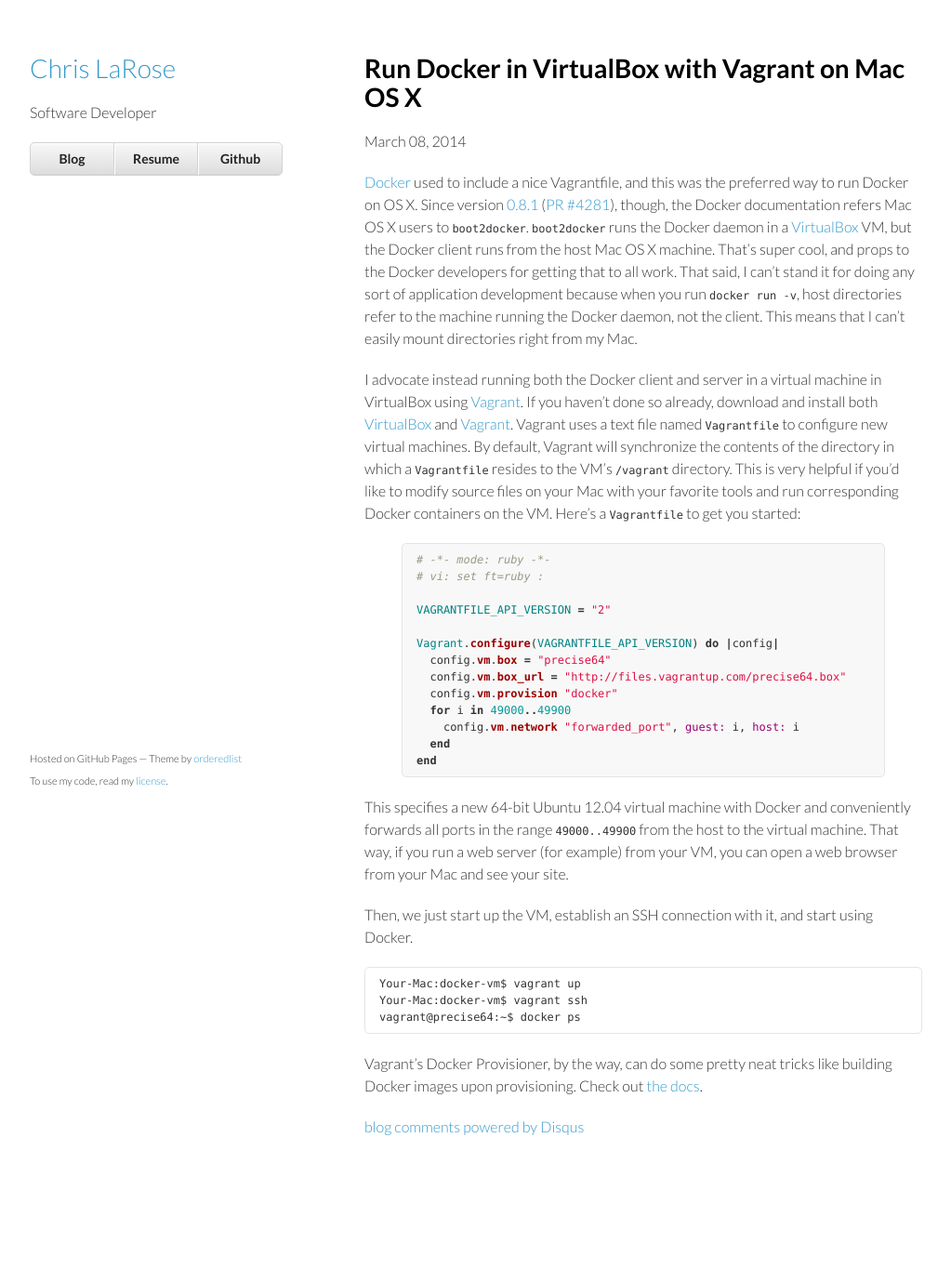
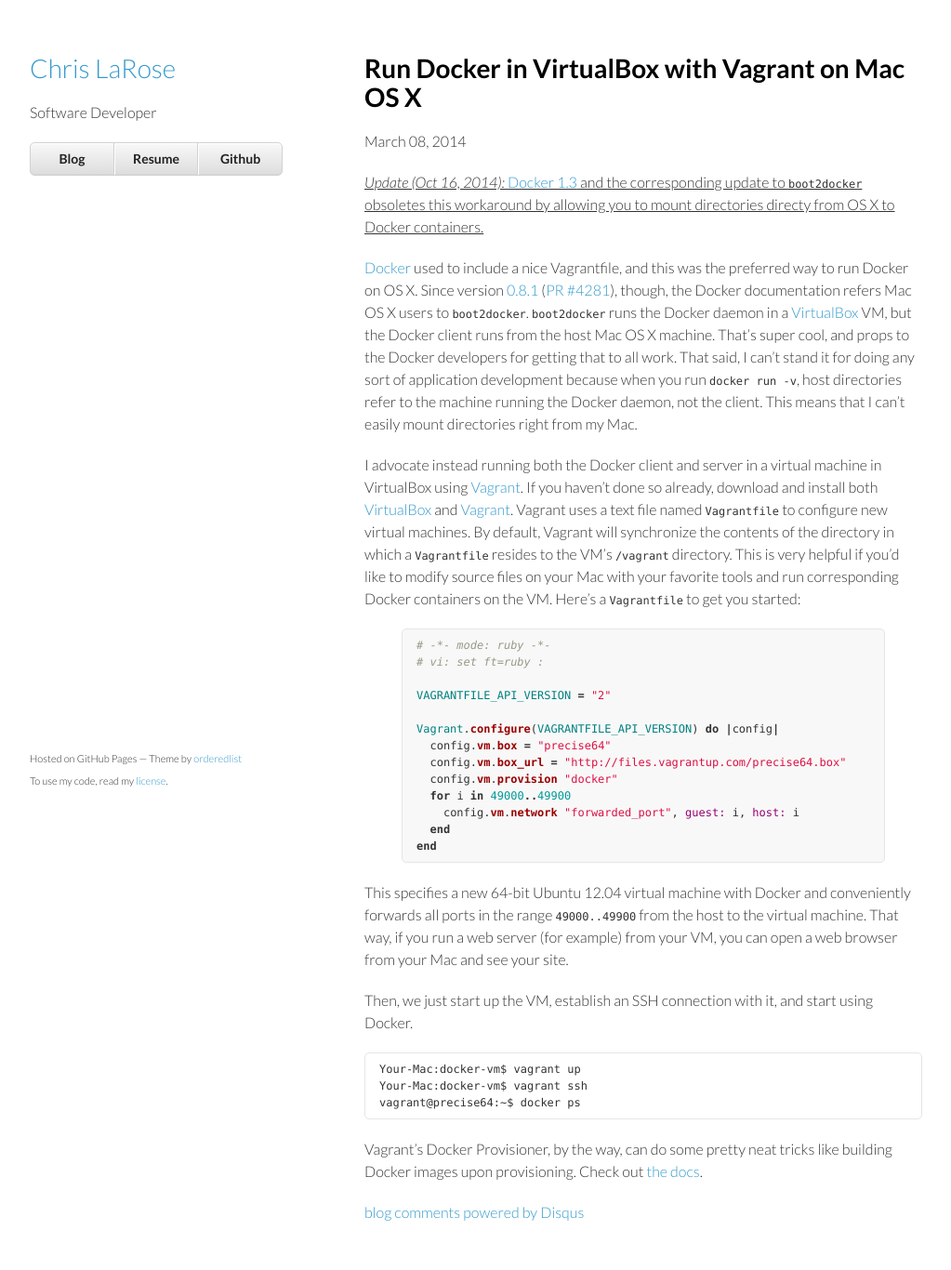
Before and after one commit to cjlarose/cjlarose.github.io, a Jekyll site: the page built from _posts/2014-03-08-run-docker-with-vagrant.md, in a window 1280 px wide. Shown: the whole page at 93% size, without its empty margins (128-1151 px from the left). Built offline with Jekyll 4.4.1, drawn with Linux system fonts in a browser that asks for light colours; comment, search, counter and statistics services are not loaded; before the commit the page ends 1274 px from its top, so only the background shows below that.

Commit message:
Update Vagrant post with notice of obsolescense

```diff
--- a/_posts/2014-03-08-run-docker-with-vagrant.md
+++ b/_posts/2014-03-08-run-docker-with-vagrant.md
@@ -2,6 +2,10 @@
 layout: blog_entry
 title: "Run Docker in VirtualBox with Vagrant on Mac OS X"
 ---
+
+<ins datetime="2014-10-16">*Update (Oct 16, 2014):* [Docker 1.3][8] and the
+corresponding update to `boot2docker` obsoletes this workaround by allowing you
+to mount directories directy from OS X to Docker containers.</ins>
 
 [Docker][1] used to include a nice Vagrantfile, and this was the preferred way
 to run Docker on OS X. Since version [0.8.1][2] ([PR #4281][3]), though, the
```
Also changed, not shown: other parts of _posts/2014-03-08-run-docker-with-vagrant.md (+1 -0 lines).
